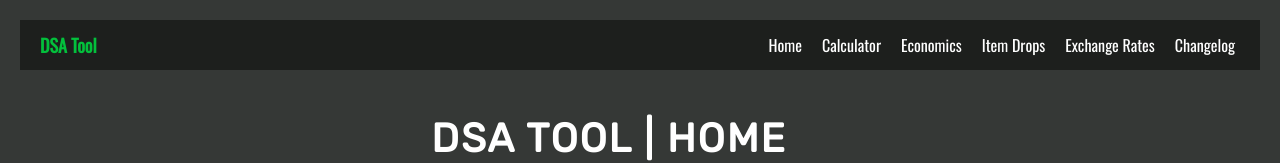
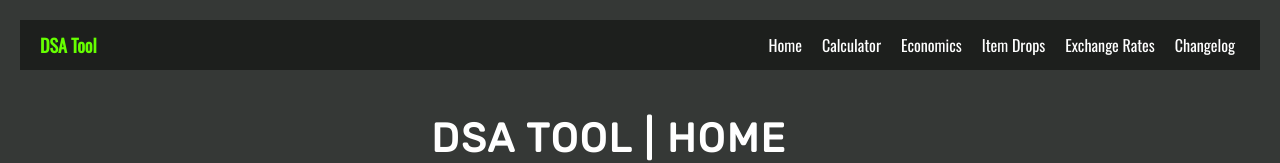
Before and after one commit to rowandwhelan/dsatool, a website built with Vite: page index.html in a window 1280 px wide. In both pictures the pointer is over the link "DSA Tool". Shown: the top 163 px of the page. Built offline with nearby package versions, Linux system fonts and the light colour scheme.

Commit message:
Update main.css

```diff
--- a/public/main.css
+++ b/public/main.css
@@ -310,3 +310,9 @@ body.dark-mode footer {
   background-color: transparent;
   text-decoration: underline;
 }
+
+#brand a:hover {
+  color: #66FF00;
+  background-color: transparent;
+  text-decoration: none;
+}
```
